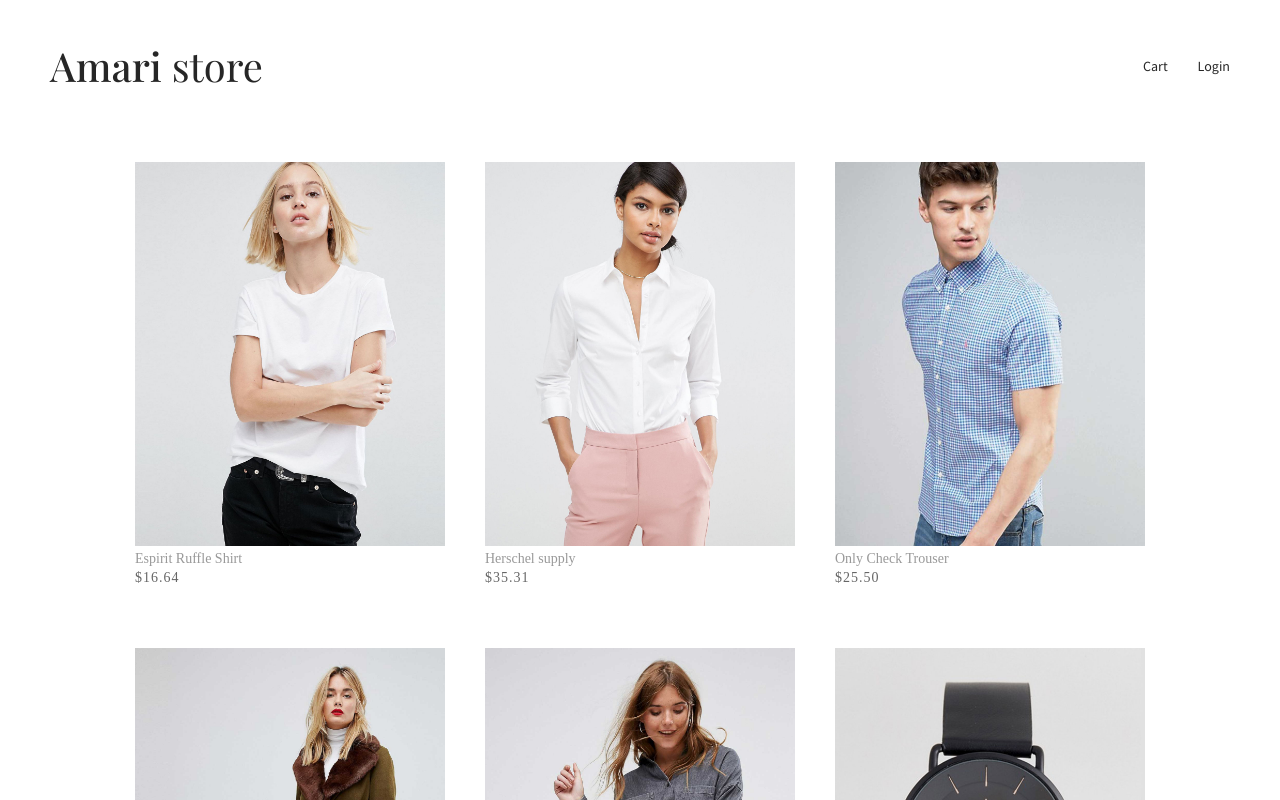
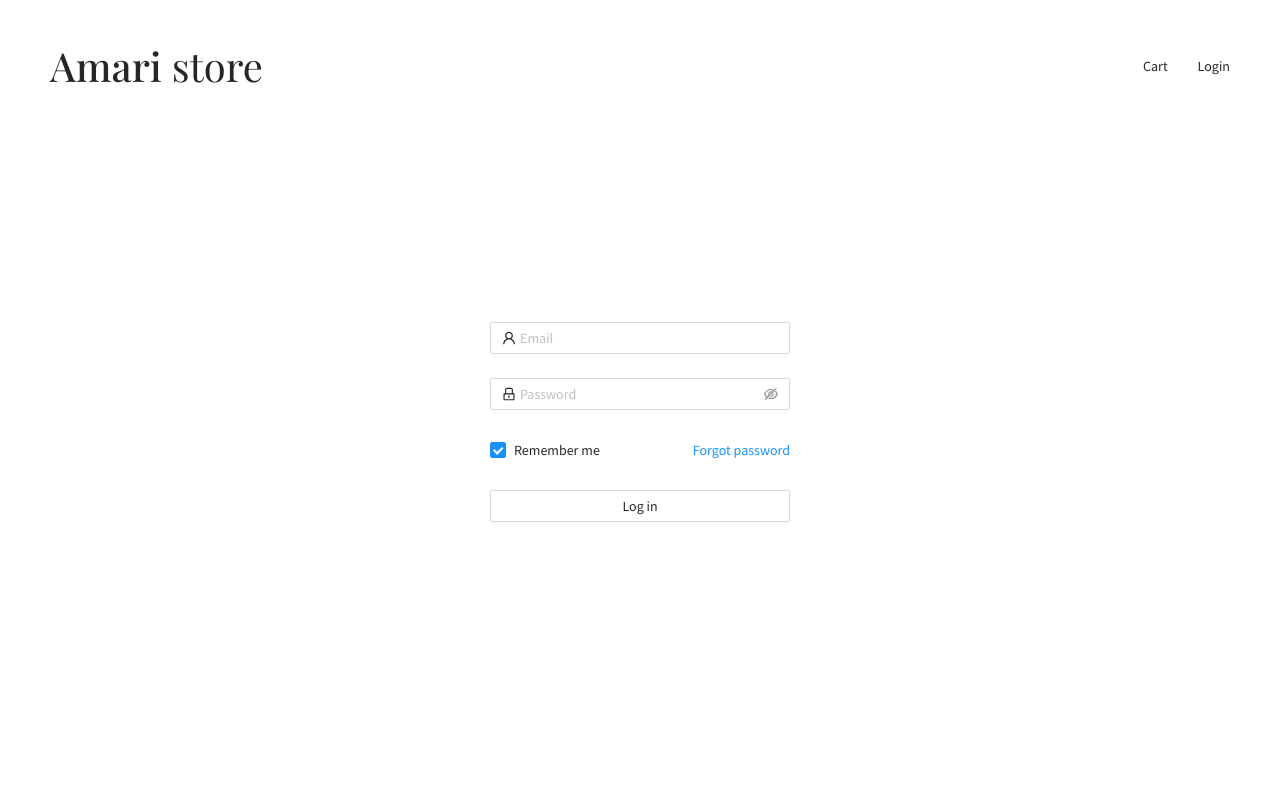
Before and after one commit to kazilotus/react-redux-challenge, a React (Create React App) app: page /login in a window 1280 px wide. Shown: the top 800 px of the page. Built offline with nearby package versions, Linux system fonts and the light colour scheme.

Commit message:
Login, Routes and 404

```diff
--- a/src/App.js
+++ b/src/App.js
@@ -1,10 +1,11 @@
 import React from 'react';
+import { Switch, Route } from 'react-router-dom'
+
 import Navbar from './components/partials/Navbar'
 
 import Home from './pages/Home';
-
-import CartView from './components/CartView';
-import ProductView from './components/ProductView';
+import Login from './pages/Login';
+import FourOFour from './pages/FourOFour';
 
 import 'antd/dist/antd.css'
 
@@ -18,12 +19,14 @@ function App() {
         }
       `}</style>
 
-      <CartView/>
-      <ProductView/>
+      <Navbar/>
 
-      <Navbar/>
-      <Home/>
-      {/* <Cart/> */}
+      <Switch>
+        <Route exact path="/" component={Home} />
+        <Route exact path="/login" component={Login} />
+        <Route path="" component={FourOFour} />
+      </Switch>
+
     </div>
   );
 }
--- a/src/components/CartView.js
+++ b/src/components/CartView.js
@@ -22,7 +22,6 @@ class CartView extends Component {
             <div>
                 <Drawer
                     placement="right"
-                    closable={true}
                     visible={this.props.visible}
                     onClose={this.props.hide}
                     closable={false}
--- a/src/index.js
+++ b/src/index.js
@@ -4,12 +4,15 @@ import './index.css';
 import App from './App';
 import store from './redux/store'
 import { Provider } from 'react-redux'
+import { BrowserRouter as Router } from 'react-router-dom'
 import * as serviceWorker from './serviceWorker';
 
 ReactDOM.render(
   <Provider store={store}>
     <React.StrictMode>
-      <App />
+      <Router>
+        <App />
+      </Router>
     </React.StrictMode>
   </Provider>,
   document.getElementById('root')
--- /dev/null
+++ b/src/pages/FourOFour.js
@@ -0,0 +1,23 @@
+import React, { Component } from 'react'
+
+import { Result, Button } from 'antd';
+import { Link } from 'react-router-dom';
+
+export default class FourOFour extends Component {
+    render() {
+        return (
+            <section className="FourOFour" style={{
+                marginTop: '10vh'
+             }}>
+                <Result
+                    status="404"
+                    title="404"
+                    subTitle="Sorry, the page you visited does not exist."
+                    extra={
+                        <Link to="/"><Button>Back Home</Button></Link>
+                    }
+                />
+            </section>
+        )
+    }
+}
--- a/src/pages/Home.js
+++ b/src/pages/Home.js
@@ -3,6 +3,9 @@ import { connect } from 'react-redux'
 
 import ProductCard from '../components/ProductCard'
 // import CategoryCard from '../components/CategoryCard'
+
+import CartView from '../components/CartView';
+import ProductView from '../components/ProductView';
 
 import { Row, Col } from 'antd'
 
@@ -12,10 +15,12 @@ export class Home extends Component {
         return (
             <div>
 
+                <CartView/>
+                <ProductView/>
+
                 <style jsx>{`
                     .landing {
                         min-height: 80px;
-                        {/* height: calc(30vh - 200px); */}
                     }
 
                     .masthead {
--- /dev/null
+++ b/src/pages/Login.css
@@ -0,0 +1,3 @@
+section.login {
+    margin-top: 30vh;
+}
--- /dev/null
+++ b/src/pages/Login.js
@@ -0,0 +1,94 @@
+import React, { Component } from 'react'
+import { connect } from 'react-redux'
+import { Link, Redirect } from 'react-router-dom'
+
+import { Form, Input, message, Button, Checkbox } from 'antd'
+import { Row, Col } from 'antd'
+import { notification } from 'antd'
+import { UserOutlined, LockOutlined } from '@ant-design/icons'
+
+import './Login.css'
+
+export class Login extends Component {
+
+    render() {
+        return (
+            <section className="login">
+
+                <Row justify="center" align="middle">
+                    <Col span={24}>
+                        <Form
+                            name="basic"
+                            initialValues={{ remember: true, ...this.state }}
+                            onFinish={this.onFinish}
+                            onFinishFailed={this.onFinishFailed}
+                            style={{ maxWidth: 300, margin: 'auto' }}
+                        >
+                        <Form.Item
+                            name="email"
+                            rules={[
+                            { required: true, message: 'Please enter your email!' },
+                            {
+                                type: 'email',
+                                message: 'Please input a valid email!',
+                            },
+                            ]}
+                        >
+                            <Input
+                                prefix={<UserOutlined className="site-form-item-icon" />}
+                                placeholder="Email"
+                                onChange={(e) => {
+                                    this.setState({ email: e.target.value })
+                                }}
+                            />
+                        </Form.Item>
+
+                        <Form.Item
+                            name="password"
+                            rules={[{ required: true, message: 'Please enter your password!' }]}
+                        >
+                            <Input.Password
+                            prefix={<LockOutlined className="site-form-item-icon" />}
+                            placeholder="Password"
+                            />
+                        </Form.Item>
+
+                        <Form.Item>
+                            <Form.Item name="remember" valuePropName="checked" noStyle>
+                            <Checkbox>Remember me</Checkbox>
+                            </Form.Item>
+
+                            <Link style={{ float: 'right' }} to="#" onClick={ () => message.info('It\'s a mock site.') }>
+                                Forgot password
+                            </Link>
+                        </Form.Item>
+
+                        <Form.Item style={{ marginBottom: 20 }}>
+                            <Button
+                                loading={this.props.loading}
+                                htmlType="submit"
+                                style={{ cursor: 'pointer' }}
+                                block
+                            >
+                                Log in
+                            </Button>
+                        </Form.Item>
+
+                        </Form>
+                    </Col>
+                </Row>
+
+            </section>
+        )
+    }
+}
+
+const mapStateToProps = (state) => ({
+    products: state.products
+})
+
+const mapDispatchToProps = {
+
+}
+
+export default connect(mapStateToProps, mapDispatchToProps)(Login)
```
Also changed, not shown: 1 other file (tests, documents, lock files or other folders).
